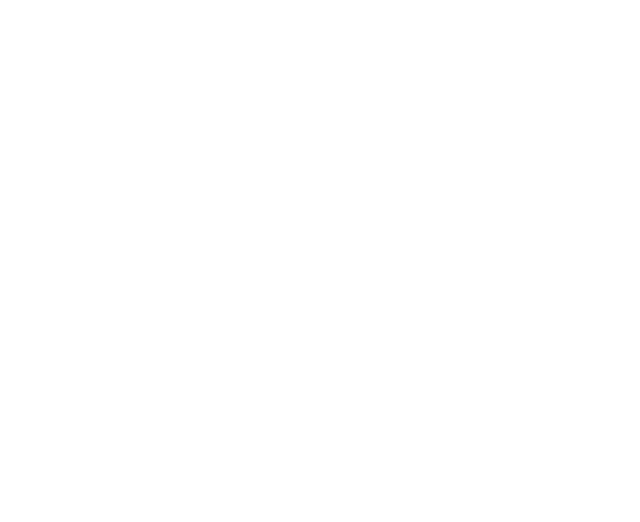
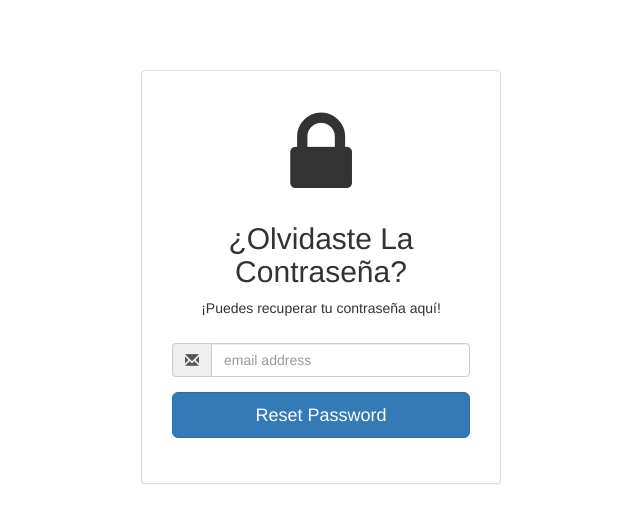
Before and after one commit to Easy1089/Proyecto-Final-ISPC-G1-V2, an Angular app in the folder Front-end/Template/: page /reset-pass in a window 1280 px wide. Before the commit this address led to /. Shown: the top 522 px of the page, without its empty margins (319-959 px from the left). Built offline with nearby package versions, Linux system fonts and the light colour scheme.

Commit message:
Creacion reset-pass

```diff
--- a/Front-end/Template/src/app/app-routing.module.ts
+++ b/Front-end/Template/src/app/app-routing.module.ts
@@ -13,6 +13,7 @@
 import { HeaderComponent } from './components/header/header.component';
 import { ProductoComponent } from './components/producto/producto.component';
 import { MiembroequipoComponent } from './components/miembroequipo/miembroequipo.component';
+import { ResetPassComponent } from './reset-pass/reset-pass.component';
 
 const routes: Routes = [
   {path:'',component: HomeComponent},
@@ -28,7 +29,8 @@
   {path:'about-me',component: AboutMeComponent},
   {path:'header',component: HeaderComponent},
   {path:'producto',component: ProductoComponent},
-  {path:'miembroequipo',component: MiembroequipoComponent}
+  {path:'miembroequipo',component: MiembroequipoComponent},
+  {path:'reset-pass',component: ResetPassComponent}
 ];
 
 @NgModule({
--- a/Front-end/Template/src/app/app.module.ts
+++ b/Front-end/Template/src/app/app.module.ts
@@ -17,6 +17,7 @@
 import { HeaderComponent } from './components/header/header.component';
 import { ProductoComponent } from './components/producto/producto.component';
 import { MiembroequipoComponent } from './components/miembroequipo/miembroequipo.component';
+import { ResetPassComponent } from './reset-pass/reset-pass.component';
 
 @NgModule({
   declarations: [
@@ -34,7 +35,8 @@
     AboutMeComponent,
     HeaderComponent,
     ProductoComponent,
-    MiembroequipoComponent
+    MiembroequipoComponent,
+    ResetPassComponent
   ],
   imports: [
     BrowserModule,
--- /dev/null
+++ b/Front-end/Template/src/app/reset-pass/reset-pass.component.css
@@ -0,0 +1,3 @@
+.form-gap {
+    padding-top: 70px;
+}
--- /dev/null
+++ b/Front-end/Template/src/app/reset-pass/reset-pass.component.html
@@ -0,0 +1,53 @@
+<!DOCTYPE html>
+<html lang="en">
+<head>
+    <meta charset="UTF-8">
+    <meta http-equiv="X-UA-Compatible" content="IE=edge">
+    <meta name="viewport" content="width=device-width, initial-scale=1.0">
+    <title>Document</title>
+    <link href="https://cdn.jsdelivr.net/npm/bootstrap@5.3.0-alpha3/dist/css/bootstrap.min.css" rel="stylesheet" integrity="sha384-KK94CHFLLe+nY2dmCWGMq91rCGa5gtU4mk92HdvYe+M/SXH301p5ILy+dN9+nJOZ" crossorigin="anonymous">
+    <script src="https://cdn.jsdelivr.net/npm/bootstrap@5.3.0-alpha3/dist/js/bootstrap.bundle.min.js" integrity="sha384-ENjdO4Dr2bkBIFxQpeoTz1HIcje39Wm4jDKdf19U8gI4ddQ3GYNS7NTKfAdVQSZe" crossorigin="anonymous"></script>
+</head>
+<body>
+    <link href="//maxcdn.bootstrapcdn.com/bootstrap/3.3.0/css/bootstrap.min.css" rel="stylesheet" id="bootstrap-css">
+<script src="//maxcdn.bootstrapcdn.com/bootstrap/3.3.0/js/bootstrap.min.js"></script>
+<script src="//code.jquery.com/jquery-1.11.1.min.js"></script>
+<!------ Include the above in your HEAD tag ---------->
+
+ <link rel="stylesheet" href="https://maxcdn.bootstrapcdn.com/font-awesome/4.5.0/css/font-awesome.min.css">
+ <div class="form-gap"></div>
+<div class="container">
+	<div class="row">
+		<div class="col-md-4 col-md-offset-4">
+            <div class="panel panel-default">
+              <div class="panel-body">
+                <div class="text-center">
+                  <h3><i class="fa fa-lock fa-4x"></i></h3>
+                  <h2 class="text-center">¿Olvidaste La Contraseña?</h2>
+                  <p>¡Puedes recuperar tu contraseña aquí!</p>
+                  <div class="panel-body">
+
+                    <form id="register-form" role="form" autocomplete="off" class="form" method="post">
+
+                      <div class="form-group">
+                        <div class="input-group">
+                          <span class="input-group-addon"><i class="glyphicon glyphicon-envelope color-blue"></i></span>
+                          <input id="email" name="email" placeholder="email address" class="form-control"  type="email">
+                        </div>
+                      </div>
+                      <div class="form-group">
+                        <input name="recover-submit" class="btn btn-lg btn-primary btn-block" value="Reset Password" type="submit">
+                      </div>
+
+                      <input type="hidden" class="hide" name="token" id="token" value="">
+                    </form>
+
+                  </div>
+                </div>
+              </div>
+            </div>
+          </div>
+	</div>
+</div>
+</body>
+</html>
--- /dev/null
+++ b/Front-end/Template/src/app/reset-pass/reset-pass.component.ts
@@ -0,0 +1,15 @@
+import { Component, OnInit } from '@angular/core';
+
+@Component({
+  selector: 'app-reset-pass',
+  templateUrl: './reset-pass.component.html',
+  styleUrls: ['./reset-pass.component.css']
+})
+export class ResetPassComponent implements OnInit {
+
+  constructor() { }
+
+  ngOnInit(): void {
+  }
+
+}
```
